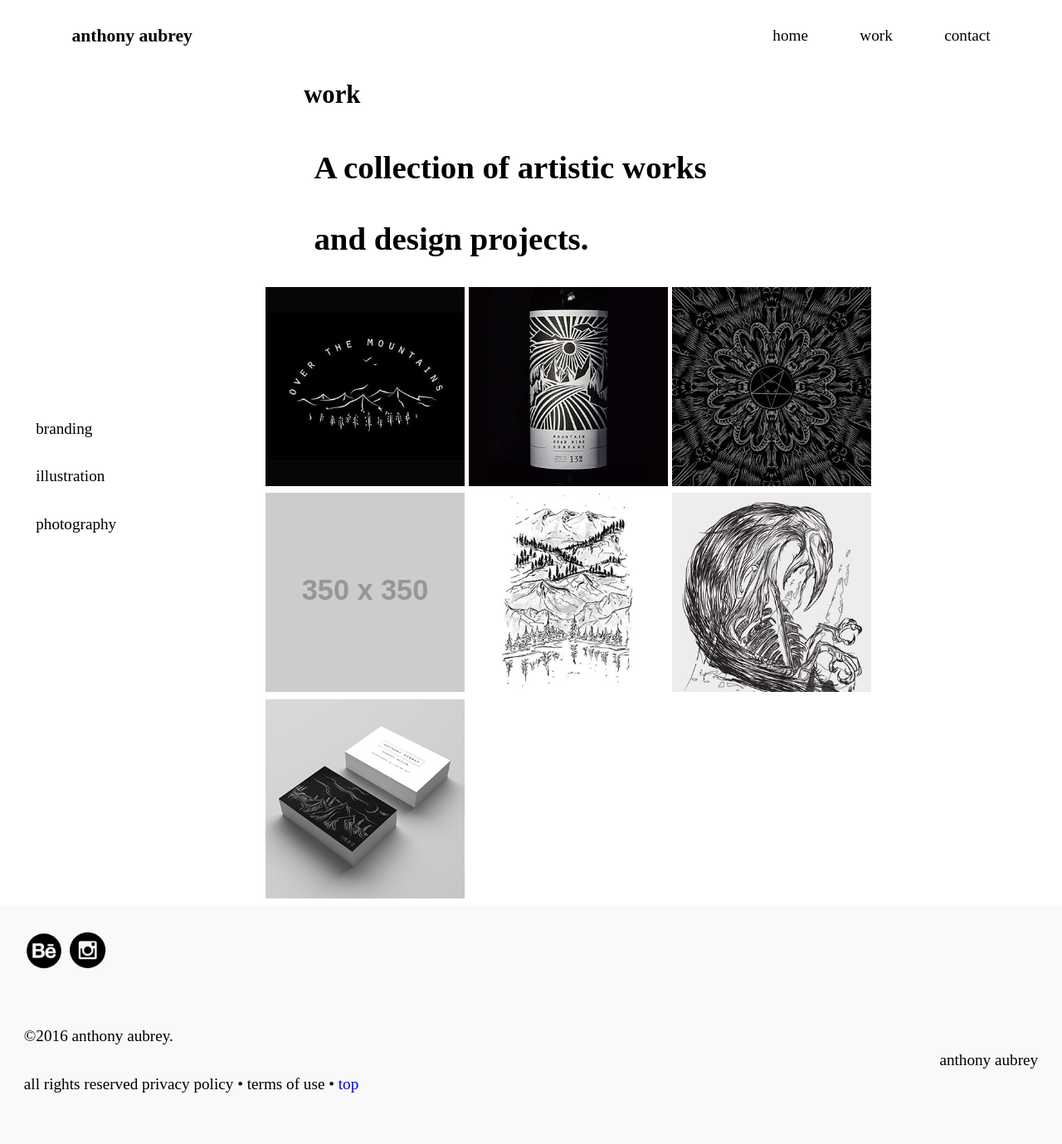
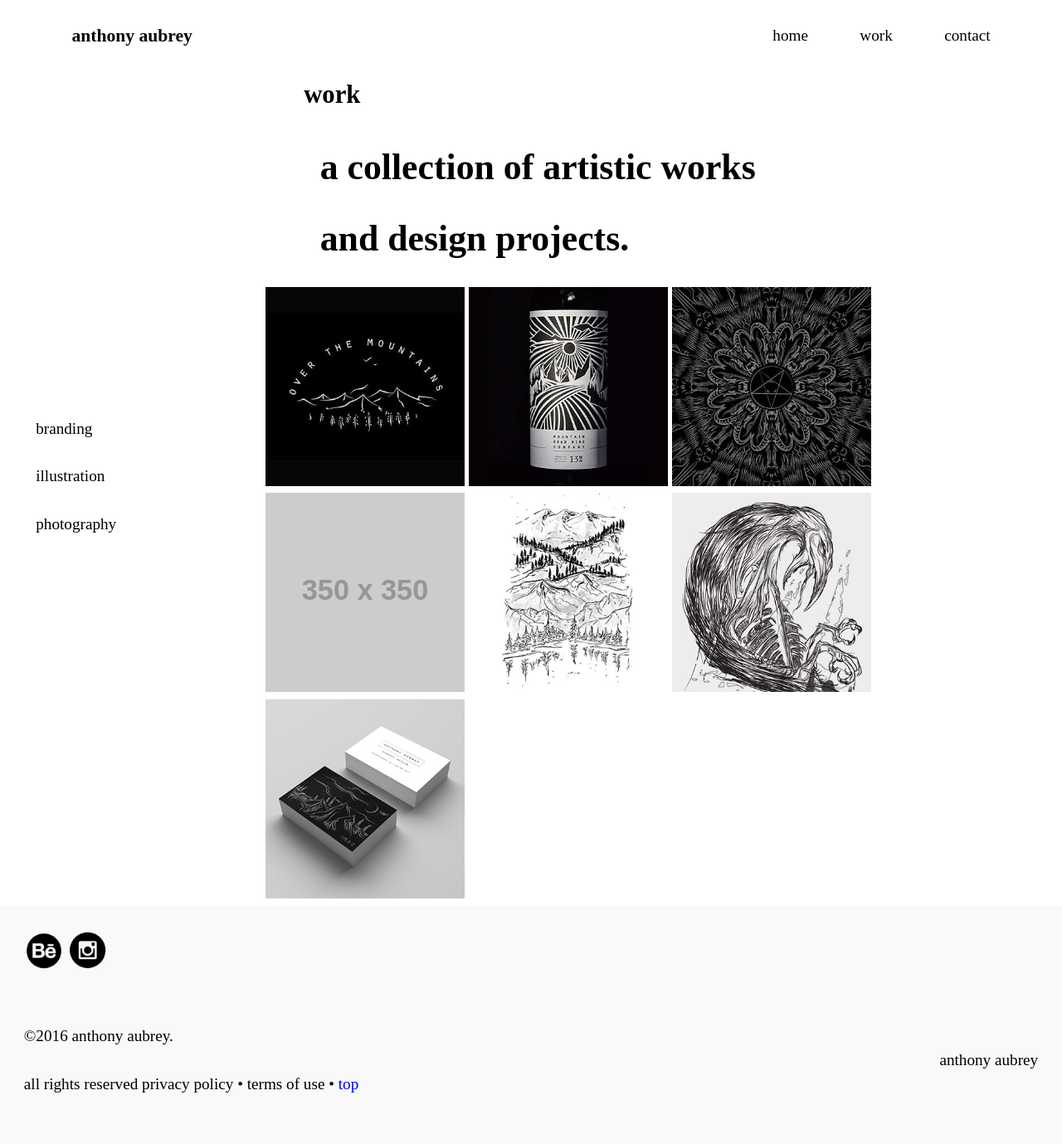
Before and after one commit to anthonyaubrey/portfolio, a Jekyll site: the page built from work.html, in a window 1280 px wide. Shown: the whole page at 83% size. Built offline with Jekyll 4.4.1, drawn with Linux system fonts in a browser that asks for light colours.

Commit message:
Made text bigger

```diff
--- a/work.html
+++ b/work.html
@@ -13,8 +13,8 @@ layout: default
     </div>
     <div class="unit unit-xs-1 unit-s-1 unit-m-3-4 unit-l-3-4">
       <h2 class="padding-left">work</h2>
-      <h3 class="padding-left zetta">A collection of artistic works</h3>
-      <h3 class="padding-left zetta">and design projects.</h3>
+      <h3 class="padding-left yotta">a collection of artistic works</h3>
+      <h3 class="padding-left yotta">and design projects.</h3>
       <div>
       <a href="{{site.baseurl}}/otm"><img src="{{site.baseurl}}/img/otm.jpg" alt="Over The Mountains Campaign"></a>
       <a href="{{site.baseurl}}/mountainroadwinecompany"><img src="{{site.baseurl}}/img/wine-bottle.jpg" alt="Wine Label Mock Up"></a>
```
